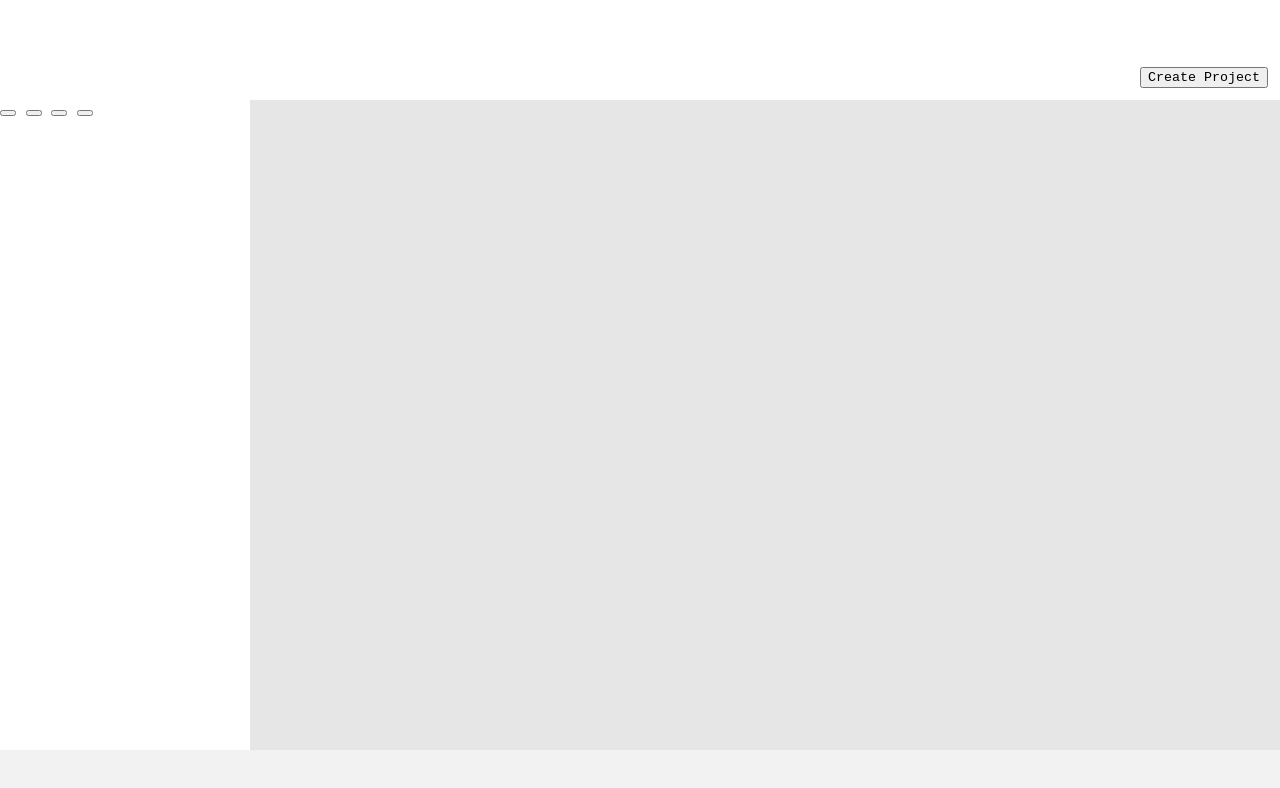
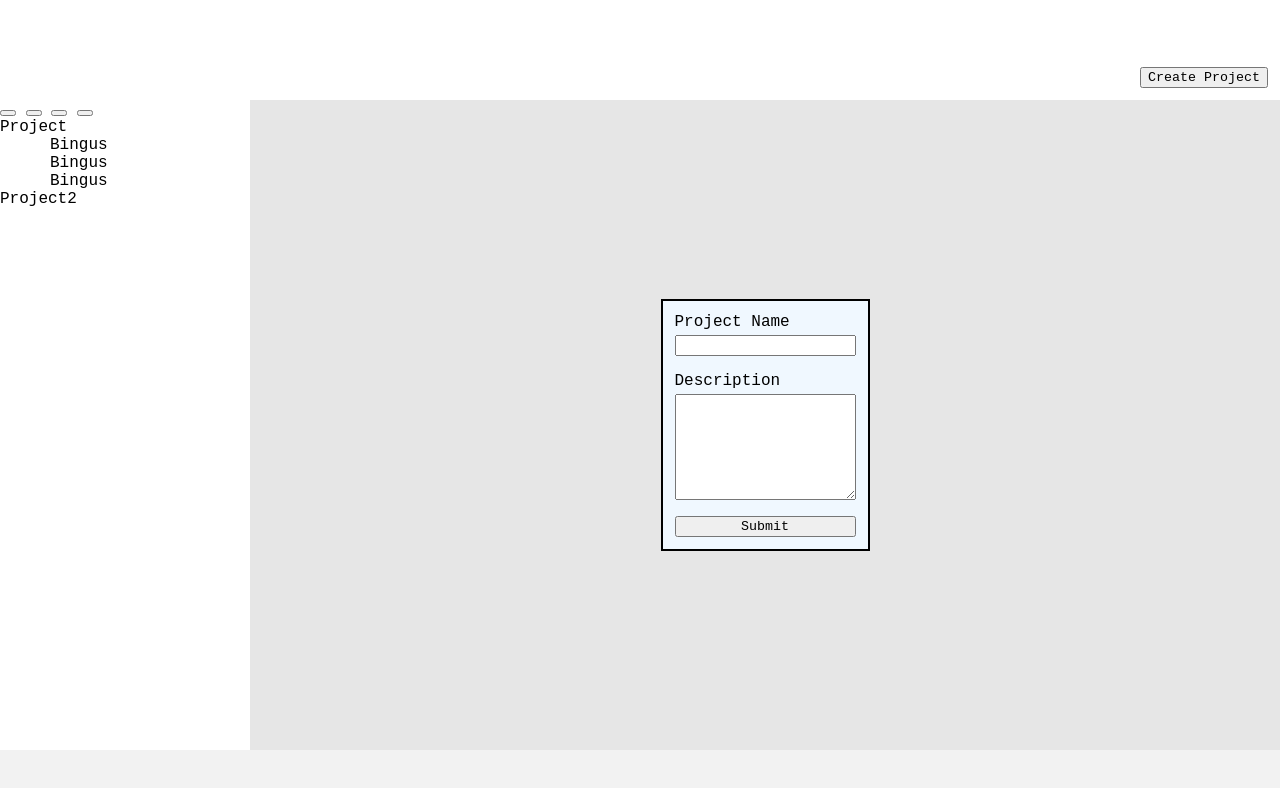
Before and after one commit to GoblinK1ng/Todo-List, a website built with webpack: page src/template.html in a window 1280 px wide. Both pictures are taken after a click on the button "Create Project". Built offline with nearby package versions, Linux system fonts and the light colour scheme.

Commit message:
Feat: Create Project Button now displays a form to create a project

```diff
--- /dev/null
+++ b/src/createForms.js
@@ -0,0 +1,26 @@
+export function createProjectForm(){
+    const main = document.getElementById("main-content");
+    main.innerHTML = "";
+    const form = document.createElement("form");
+
+
+    const titleInput = document.createElement("input");
+    titleInput.classList = "Title Input"
+    const descriptionInput = document.createElement("textarea");
+    descriptionInput.classList = "Description Input";
+    const submitButton = document.createElement("button");
+    submitButton.type = "submit";
+    submitButton.textContent = "Submit";
+
+    const titleLabel = document.createElement("label");
+    titleLabel.textContent = "Project Name";
+    const descriptionLabel = document.createElement("label");
+    descriptionLabel.textContent = "Description";
+
+    form.appendChild(titleLabel);
+    form.appendChild(titleInput);
+    form.appendChild(descriptionLabel);
+    form.appendChild(descriptionInput);
+    form.appendChild(submitButton);
+    main.appendChild(form);
+}
--- a/src/index.js
+++ b/src/index.js
@@ -1,6 +1,7 @@
 import "./style.css";
 import { createTodo } from "./Todo";
 import { Project } from "./Projects";
+import { createProjectForm } from "./createForms";
 
 const tempTodo = createTodo("Bingus","this thing has a desc", "J 2", "True")
 
@@ -39,7 +40,6 @@ function displaySidebar(){
 const createProjButton = document.getElementById("createProject");
 
 createProjButton.addEventListener("click", () =>{
-    const main = document.getElementById("main-content");
-    const form = document.createElement("form");
-    main.appendChild(form);
+    createProjectForm();
+    displaySidebar();
 });
--- a/src/style.css
+++ b/src/style.css
@@ -49,3 +49,21 @@ footer{
 .todos{
   margin-left: 50px;
 }
+
+form{
+  display: flex;
+  flex-direction: column;
+  gap: 4px;
+
+  padding: 12px;
+  border: 2px solid black;
+  background-color: aliceblue;
+}
+
+input, textarea{
+  margin-bottom: 12px;
+}
+
+.Description.Input{
+  height: 100px;
+}
```
